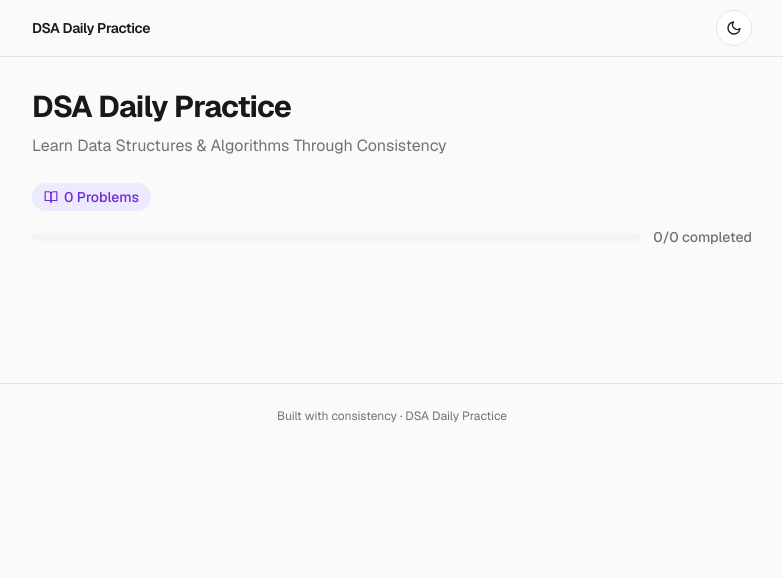
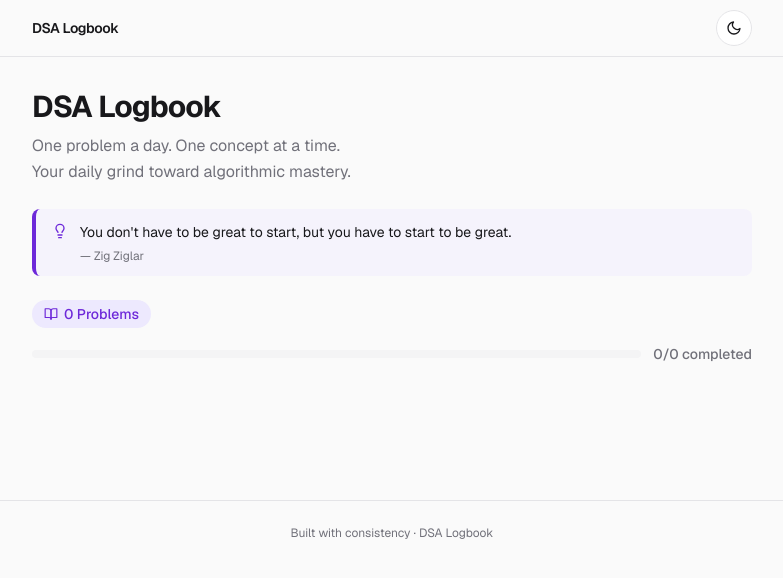
Before and after one commit to prpigitcse/dsa-daily-practice, a Next.js app: page / in a window 1280 px wide. Shown: the top 578 px of the page, without its empty margins (248-1031 px from the left). Built offline with nearby package versions, Linux system fonts and the light colour scheme.

Commit message:
Final website UI.

```diff
--- /dev/null
+++ b/app/components/CollapsibleSection.tsx
@@ -0,0 +1,100 @@
+"use client";
+
+import { useState } from "react";
+
+export function CollapsibleMonth({
+    monthNumber,
+    defaultOpen = true,
+    children,
+}: {
+    monthNumber: number;
+    defaultOpen?: boolean;
+    children: React.ReactNode;
+}) {
+    const [open, setOpen] = useState(defaultOpen);
+
+    return (
+        <div className="mb-8">
+            <button
+                onClick={() => setOpen(!open)}
+                className="w-full flex items-center gap-2 text-lg font-semibold group cursor-pointer"
+                aria-expanded={open}
+            >
+                <span className="w-7 h-7 rounded-lg bg-accent-bg text-accent text-xs font-bold flex items-center justify-center">
+                    {monthNumber}
+                </span>
+                <span className="flex-1 text-left">Month {monthNumber}</span>
+                <svg
+                    xmlns="http://www.w3.org/2000/svg"
+                    width="16"
+                    height="16"
+                    viewBox="0 0 24 24"
+                    fill="none"
+                    stroke="currentColor"
+                    strokeWidth="2"
+                    strokeLinecap="round"
+                    strokeLinejoin="round"
+                    className={`text-muted transition-transform duration-200 ${open ? "rotate-180" : ""}`}
+                >
+                    <polyline points="6 9 12 15 18 9" />
+                </svg>
+            </button>
+
+            <div
+                className={`grid transition-all duration-300 ease-in-out ${open ? "grid-rows-[1fr] opacity-100 mt-4" : "grid-rows-[0fr] opacity-0 mt-0"}`}
+            >
+                <div className="overflow-hidden">
+                    <div className="space-y-4 pl-2">{children}</div>
+                </div>
+            </div>
+        </div>
+    );
+}
+
+export function CollapsibleWeek({
+    weekNumber,
+    defaultOpen = true,
+    children,
+}: {
+    weekNumber: number;
+    defaultOpen?: boolean;
+    children: React.ReactNode;
+}) {
+    const [open, setOpen] = useState(defaultOpen);
+
+    return (
+        <div>
+            <button
+                onClick={() => setOpen(!open)}
+                className="w-full flex items-center gap-2 mb-2 cursor-pointer group"
+                aria-expanded={open}
+            >
+                <h3 className="text-sm font-medium text-muted uppercase tracking-wider group-hover:text-foreground transition-colors duration-150">
+                    Week {weekNumber}
+                </h3>
+                <svg
+                    xmlns="http://www.w3.org/2000/svg"
+                    width="12"
+                    height="12"
+                    viewBox="0 0 24 24"
+                    fill="none"
+                    stroke="currentColor"
+                    strokeWidth="2.5"
+                    strokeLinecap="round"
+                    strokeLinejoin="round"
+                    className={`text-muted transition-transform duration-200 ${open ? "rotate-180" : ""}`}
+                >
+                    <polyline points="6 9 12 15 18 9" />
+                </svg>
+            </button>
+
+            <div
+                className={`grid transition-all duration-300 ease-in-out ${open ? "grid-rows-[1fr] opacity-100" : "grid-rows-[0fr] opacity-0"}`}
+            >
+                <div className="overflow-hidden">
+                    {children}
+                </div>
+            </div>
+        </div>
+    );
+}
--- /dev/null
+++ b/app/components/DailyQuote.tsx
@@ -0,0 +1,63 @@
+"use client";
+
+import { useState, useEffect } from "react";
+
+const quotes = [
+    { text: "First, solve the problem. Then, write the code.", author: "John Johnson" },
+    { text: "The only way to learn a new programming language is by writing programs in it.", author: "Dennis Ritchie" },
+    { text: "It's not that I'm so smart, it's just that I stay with problems longer.", author: "Albert Einstein" },
+    { text: "Simplicity is the soul of efficiency.", author: "Austin Freeman" },
+    { text: "Talk is cheap. Show me the code.", author: "Linus Torvalds" },
+    { text: "Any fool can write code that a computer can understand. Good programmers write code that humans can understand.", author: "Martin Fowler" },
+    { text: "The best time to plant a tree was 20 years ago. The second best time is now.", author: "Chinese Proverb" },
+    { text: "Programs must be written for people to read, and only incidentally for machines to execute.", author: "Harold Abelson" },
+    { text: "The most damaging phrase in the language is: 'We've always done it this way.'", author: "Grace Hopper" },
+    { text: "Consistency is more important than intensity.", author: "Unknown" },
+    { text: "Big things are built one brick at a time.", author: "Unknown" },
+    { text: "An algorithm must be seen to be believed.", author: "Donald Knuth" },
+    { text: "Weeks of coding can save you hours of planning.", author: "Unknown" },
+    { text: "Every expert was once a beginner.", author: "Helen Hayes" },
+    { text: "The function of good software is to make the complex appear to be simple.", author: "Grady Booch" },
+    { text: "Don't worry about what anybody else is going to do. The best way to predict the future is to invent it.", author: "Alan Kay" },
+    { text: "Debugging is twice as hard as writing the code in the first place.", author: "Brian Kernighan" },
+    { text: "Small daily improvements over time lead to stunning results.", author: "Robin Sharma" },
+    { text: "The hardest part of design is keeping features out.", author: "Donald Norman" },
+    { text: "What one programmer can do in one month, two programmers can do in two months.", author: "Fred Brooks" },
+    { text: "Discipline is choosing between what you want now and what you want most.", author: "Abraham Lincoln" },
+    { text: "You don't have to be great to start, but you have to start to be great.", author: "Zig Ziglar" },
+    { text: "Computer science is no more about computers than astronomy is about telescopes.", author: "Edsger Dijkstra" },
+    { text: "Before software can be reusable it first has to be usable.", author: "Ralph Johnson" },
+    { text: "Perfection is achieved not when there is nothing more to add, but when there is nothing left to take away.", author: "Antoine de Saint-Exupéry" },
+    { text: "Learning never exhausts the mind.", author: "Leonardo da Vinci" },
+    { text: "The secret of getting ahead is getting started.", author: "Mark Twain" },
+    { text: "We are what we repeatedly do. Excellence is not an act, but a habit.", author: "Aristotle" },
+    { text: "Knowing is not enough; we must apply. Willing is not enough; we must do.", author: "Johann Wolfgang von Goethe" },
+    { text: "A person who never made a mistake never tried anything new.", author: "Albert Einstein" },
+];
+
+export function DailyQuote() {
+    const [quote, setQuote] = useState<typeof quotes[0] | null>(null);
+
+    useEffect(() => {
+        const today = new Date();
+        const seed = today.getFullYear() * 10000 + (today.getMonth() + 1) * 100 + today.getDate();
+        const index = seed % quotes.length;
+        setQuote(quotes[index]);
+    }, []);
+
+    if (!quote) return null;
+
+    return (
+        <div className="flex gap-3 px-4 py-3 rounded-lg border-l-4 border-l-accent bg-accent-bg/40">
+            <svg xmlns="http://www.w3.org/2000/svg" width="16" height="16" viewBox="0 0 24 24" fill="none" stroke="currentColor" strokeWidth="2" strokeLinecap="round" strokeLinejoin="round" className="text-accent shrink-0 mt-0.5">
+                <path d="M15 14c.2-1 .7-1.7 1.5-2.5 1-.9 1.5-2.2 1.5-3.5A6 6 0 0 0 6 8c0 1 .2 2.2 1.5 3.5.7.7 1.3 1.5 1.5 2.5" />
+                <path d="M9 18h6" />
+                <path d="M10 22h4" />
+            </svg>
+            <div>
+                <p className="text-sm text-foreground leading-relaxed">{quote.text}</p>
+                <p className="text-xs text-muted mt-1">— {quote.author}</p>
+            </div>
+        </div>
+    );
+}
--- a/app/layout.tsx
+++ b/app/layout.tsx
@@ -15,21 +15,21 @@ const geistMono = Geist_Mono({
 
 export const metadata: Metadata = {
   title: {
-    default: "DSA Daily Practice",
-    template: "%s | DSA Daily Practice",
+    default: "DSA Logbook",
+    template: "%s | DSA Logbook",
   },
   description:
     "Learn Data Structures & Algorithms through daily practice. A structured, consistency-driven approach to mastering DSA concepts.",
   openGraph: {
-    title: "DSA Daily Practice",
+    title: "DSA Logbook",
     description:
       "Learn Data Structures & Algorithms through daily practice.",
     type: "website",
-    siteName: "DSA Daily Practice",
+    siteName: "DSA Logbook",
   },
   twitter: {
     card: "summary",
-    title: "DSA Daily Practice",
+    title: "DSA Logbook",
     description:
       "Learn Data Structures & Algorithms through daily practice.",
   },
@@ -72,7 +72,7 @@ export default function RootLayout({
               href="/"
               className="text-sm font-semibold tracking-tight hover:text-accent transition-colors"
             >
-              DSA Daily Practice
+              DSA Logbook
             </a>
             <ThemeToggle />
           </div>
@@ -80,7 +80,7 @@ export default function RootLayout({
         <main className="max-w-3xl mx-auto px-6 py-8">{children}</main>
         <footer className="border-t border-card-border mt-16">
           <div className="max-w-3xl mx-auto px-6 py-6 text-center text-xs text-muted">
-            Built with consistency · DSA Daily Practice
+            Built with consistency · DSA Logbook
           </div>
         </footer>
       </body>
--- a/app/month-[month]/week-[week]/[slug]/page.tsx
+++ b/app/month-[month]/week-[week]/[slug]/page.tsx
@@ -45,14 +45,14 @@ export async function generateMetadata({
             canonical: problem.href,
         },
         openGraph: {
-            title: `${problem.title} | DSA Daily Practice`,
+            title: `${problem.title} | DSA Logbook`,
             description,
             type: "article",
             url: problem.href,
         },
         twitter: {
             card: "summary",
-            title: `${problem.title} | DSA Daily Practice`,
+            title: `${problem.title} | DSA Logbook`,
             description,
         },
     };
@@ -91,7 +91,7 @@ export default async function ProblemPage({
         description: sections.problemStatement || `DSA Problem: ${problem.title}`,
         provider: {
             "@type": "Organization",
-            name: "DSA Daily Practice",
+            name: "DSA Logbook",
         },
     };
 
--- a/app/page.tsx
+++ b/app/page.tsx
@@ -1,6 +1,8 @@
 import Link from "next/link";
 import { parsePracticeStructure, flattenProblems } from "@/lib/parsePracticeStructure";
 import { CompletionBadge, CompletionCount } from "./components/CompletionTracker";
+import { CollapsibleMonth, CollapsibleWeek } from "./components/CollapsibleSection";
+import { DailyQuote } from "./components/DailyQuote";
 
 export default function Home() {
   const tree = parsePracticeStructure();
@@ -12,13 +14,16 @@ export default function Home() {
       {/* Hero */}
       <section className="mb-10">
         <h1 className="text-3xl font-bold tracking-tight mb-2">
-          DSA Daily Practice
+          DSA Logbook
         </h1>
         <p className="text-muted text-base leading-relaxed mb-6">
-          Learn Data Structures & Algorithms Through Consistency
+          One problem a day. One concept at a time.<br />
+          Your daily grind toward algorithmic mastery.
         </p>
 
-        <div className="flex items-center gap-4 mb-4">
+        <DailyQuote />
+
+        <div className="flex items-center gap-4 mb-4 mt-6">
           <span className="inline-flex items-center gap-1.5 px-3 py-1 rounded-full bg-accent-bg text-accent text-sm font-medium">
             <svg xmlns="http://www.w3.org/2000/svg" width="14" height="14" viewBox="0 0 24 24" fill="none" stroke="currentColor" strokeWidth="2" strokeLinecap="round" strokeLinejoin="round"><path d="M2 3h6a4 4 0 0 1 4 4v14a3 3 0 0 0-3-3H2z" /><path d="M22 3h-6a4 4 0 0 0-4 4v14a3 3 0 0 1 3-3h7z" /></svg>
             {totalCount} Problems
@@ -31,20 +36,9 @@ export default function Home() {
       {/* Hierarchy */}
       <section>
         {tree.map((month) => (
-          <div key={month.month} className="mb-8">
-            <h2 className="text-lg font-semibold mb-4 flex items-center gap-2">
-              <span className="w-7 h-7 rounded-lg bg-accent-bg text-accent text-xs font-bold flex items-center justify-center">
-                {month.month}
-              </span>
-              Month {month.month}
-            </h2>
-
-            <div className="space-y-4 pl-2">
+          <CollapsibleMonth key={month.month} monthNumber={month.month}>
             {month.weeks.map((week) => (
-                <div key={week.week}>
-                  <h3 className="text-sm font-medium text-muted mb-2 uppercase tracking-wider">
-                    Week {week.week}
-                  </h3>
+              <CollapsibleWeek key={week.week} weekNumber={week.week}>
                 <div className="grid gap-1.5">
                   {week.problems.map((problem) => (
                     <Link
@@ -63,10 +57,9 @@ export default function Home() {
                     </Link>
                   ))}
                 </div>
-                </div>
+              </CollapsibleWeek>
             ))}
-            </div>
-          </div>
+          </CollapsibleMonth>
         ))}
       </section>
     </article>
```
Lines whose indentation alone changed are shown as unchanged.
